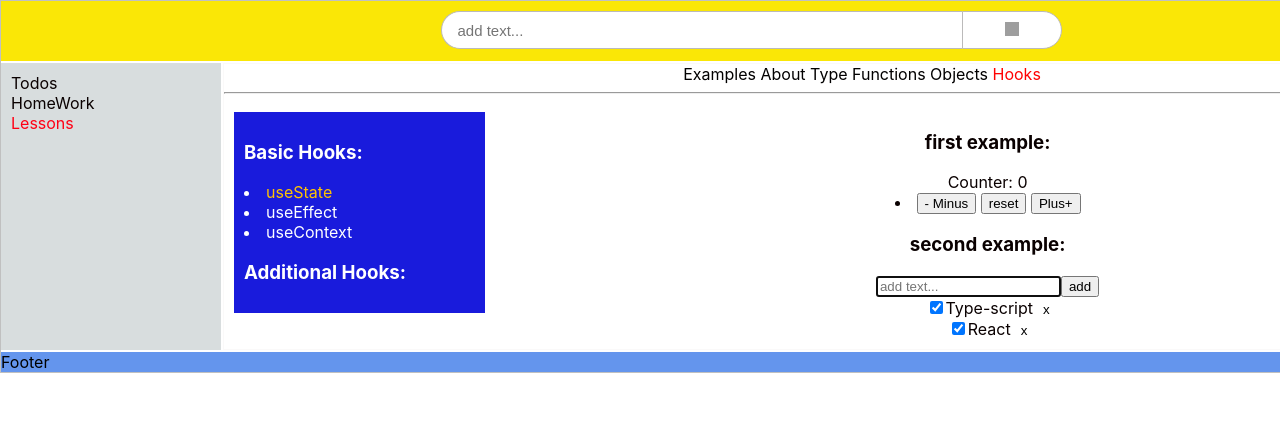
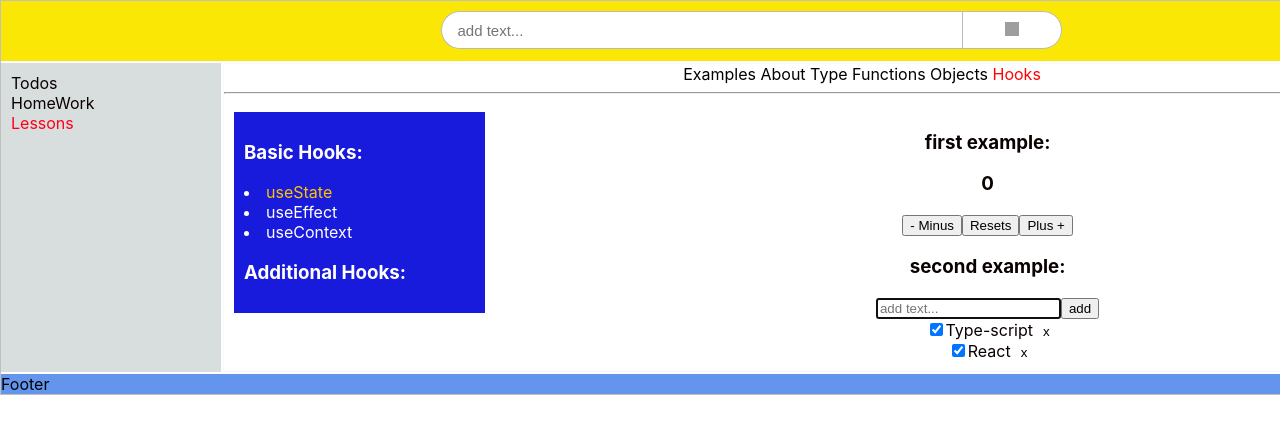
Before and after one commit to VladimirShumliaiev/Type-script-React, a React (Create React App) app in the folder my-app/: page /lessons/hooks/useState in a window 1280 px wide. Shown: the top 434 px of the page. Built offline with nearby package versions, Linux system fonts and the light colour scheme; grey boxes are pictures that could not be loaded.

Commit message:
30.04.2023 rtk

```diff
--- a/my-app/src/Components/mainContent/Lessons/Hooks Lessons/useState/useStateLessons.tsx
+++ b/my-app/src/Components/mainContent/Lessons/Hooks Lessons/useState/useStateLessons.tsx
@@ -5,31 +5,38 @@ import Todo from "./useStateLessonsComponnets/todo/Todo";
 const initialState = 0
 
 const UseStateLessons: FC = () => {
-    const [count, setCount] = useState(initialState)
-
-    const handlerPlus = () => {
+  const [count, setCount] = useState(initialState)
+    const minusHandler = () => {
+        setCount(count - 1)
+        if (count <= -5) {
+            if (window.confirm('Minimum -5 Resets?')){
+                setCount(0)
+            }
+            else return setCount(-5)
+        }
+    }
+    const resetsHandler = () => {
+        setCount(0)
+    }
+    const plusHandler = () => {
         setCount(count + 1)
+        if (count >= 5) {
+            if (window.confirm('Maximum 5 Resets?')){
+                setCount(0)
+            }
+            else return setCount(5)
+        }
     }
 
-    const handlerMinus = () => {
-        setCount(prev => prev - 1)
-    }
-
-    const handlerReset = () => {
-        setCount(initialState)
-    }
     return (
         <div>
             <h3>first example:</h3>
-            Counter: {count}
-            <li>
-                <button onClick={handlerMinus}>- Minus</button>
-                {' '}
-                <button onClick={handlerReset}> reset</button>
-                {' '}
-                <button onClick={handlerPlus}> Plus+</button>
-
-            </li>
+            <h3>
+                {count}
+            </h3>
+            <button onClick={minusHandler}>- Minus</button>
+            <button onClick={resetsHandler}>Resets</button>
+            <button onClick={plusHandler}>Plus +</button>
 
             <h3>second example:</h3>
             <Todo/>
```
